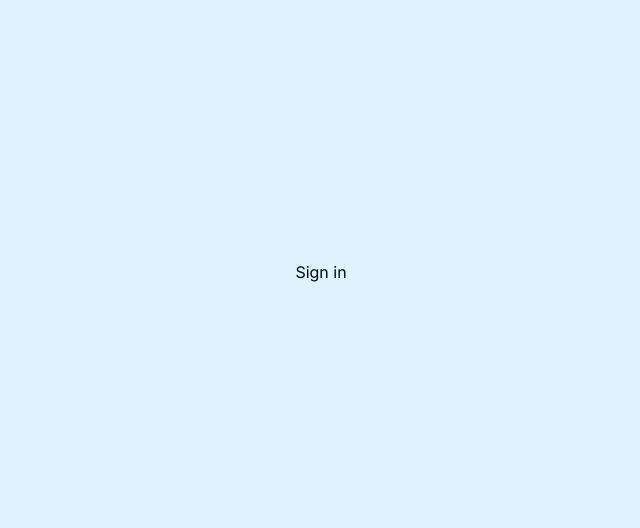
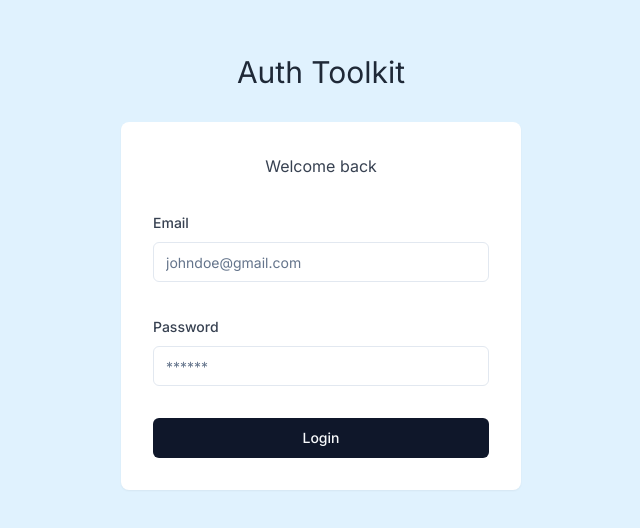
Before and after one commit to PS1242/Auth-toolkit, a Next.js app: page /auth/sign-in in a window 1280 px wide. Shown: the part 128-656 px from the top of the page, without its empty margins (319-959 px from the left). Built offline with nearby package versions, Linux system fonts and the light colour scheme.

Commit message:
log in form

```diff
--- a/app/auth/sign-in/page.tsx
+++ b/app/auth/sign-in/page.tsx
@@ -1,7 +1,82 @@
+"use client";
+
+import { Button } from "@/components/ui/button";
+import {
+  Form,
+  FormControl,
+  FormField,
+  FormItem,
+  FormLabel,
+  FormMessage,
+} from "@/components/ui/form";
+import { Input } from "@/components/ui/input";
+import { zodResolver } from "@hookform/resolvers/zod";
+import { useForm } from "react-hook-form";
+import { z } from "zod";
+
+const formSchema = z.object({
+  email: z.string().email(),
+  password: z.string().min(1, {
+    message: "Enter password",
+  }),
+});
+
 export default function SignInPage() {
+  const form = useForm<z.infer<typeof formSchema>>({
+    resolver: zodResolver(formSchema),
+    defaultValues: {
+      email: "",
+      password: "",
+    },
+  });
+
+  const onSubmit = (values: z.infer<typeof formSchema>) => {
+    console.log(values);
+  };
+
   return (
-    <div className="min-h-screen flex justify-center items-center bg-sky-100">
-      Sign in
+    <div className="min-h-screen flex justify-center items-center bg-sky-100 flex-col">
+      <h1 className="font text-3xl text-gray-800 mb-8">Auth Toolkit</h1>
+      <div className="p-8 bg-white w-[400px] rounded-lg shadow-sm text-gray-700">
+        <h3 className="text-center mb-8">Welcome back</h3>
+        <Form {...form}>
+          <form onSubmit={form.handleSubmit(onSubmit)} className="space-y-8">
+            <FormField
+              control={form.control}
+              name="email"
+              render={({ field }) => (
+                <FormItem>
+                  <FormLabel>Email</FormLabel>
+                  <FormControl>
+                    <Input
+                      placeholder="johndoe@gmail.com"
+                      {...field}
+                      type="email"
+                    />
+                  </FormControl>
+                  <FormMessage />
+                </FormItem>
+              )}
+            />
+            <FormField
+              control={form.control}
+              name="password"
+              render={({ field }) => (
+                <FormItem>
+                  <FormLabel>Password</FormLabel>
+                  <FormControl>
+                    <Input placeholder="******" {...field} type="password" />
+                  </FormControl>
+                  <FormMessage />
+                </FormItem>
+              )}
+            />
+            <Button className="w-full" type="submit">
+              Login
+            </Button>
+          </form>
+        </Form>
+      </div>
     </div>
   );
 }
--- /dev/null
+++ b/components/ui/form.tsx
@@ -0,0 +1,172 @@
+import * as React from "react";
+import * as LabelPrimitive from "@radix-ui/react-label";
+import { Slot } from "@radix-ui/react-slot";
+import {
+  Controller,
+  ControllerProps,
+  FieldPath,
+  FieldValues,
+  FormProvider,
+  useFormContext,
+} from "react-hook-form";
+
+import { cn } from "@/lib/utils";
+import { Label } from "@/components/ui/label";
+
+const Form = FormProvider;
+
+type FormFieldContextValue<
+  TFieldValues extends FieldValues = FieldValues,
+  TName extends FieldPath<TFieldValues> = FieldPath<TFieldValues>
+> = {
+  name: TName;
+};
+
+const FormFieldContext = React.createContext<FormFieldContextValue>(
+  {} as FormFieldContextValue
+);
+
+const FormField = <
+  TFieldValues extends FieldValues = FieldValues,
+  TName extends FieldPath<TFieldValues> = FieldPath<TFieldValues>
+>({
+  ...props
+}: ControllerProps<TFieldValues, TName>) => {
+  return (
+    <FormFieldContext.Provider value={{ name: props.name }}>
+      <Controller {...props} />
+    </FormFieldContext.Provider>
+  );
+};
+
+const useFormField = () => {
+  const fieldContext = React.useContext(FormFieldContext);
+  const itemContext = React.useContext(FormItemContext);
+  const { getFieldState, formState } = useFormContext();
+
+  const fieldState = getFieldState(fieldContext.name, formState);
+
+  if (!fieldContext) {
+    throw new Error("useFormField should be used within <FormField>");
+  }
+
+  const { id } = itemContext;
+
+  return {
+    id,
+    name: fieldContext.name,
+    formItemId: `${id}-form-item`,
+    formDescriptionId: `${id}-form-item-description`,
+    formMessageId: `${id}-form-item-message`,
+    ...fieldState,
+  };
+};
+
+type FormItemContextValue = {
+  id: string;
+};
+
+const FormItemContext = React.createContext<FormItemContextValue>(
+  {} as FormItemContextValue
+);
+
+const FormItem = React.forwardRef<
+  HTMLDivElement,
+  React.HTMLAttributes<HTMLDivElement>
+>(({ className, ...props }, ref) => {
+  const id = React.useId();
+
+  return (
+    <FormItemContext.Provider value={{ id }}>
+      <div ref={ref} className={cn("space-y-2", className)} {...props} />
+    </FormItemContext.Provider>
+  );
+});
+FormItem.displayName = "FormItem";
+
+const FormLabel = React.forwardRef<
+  React.ElementRef<typeof LabelPrimitive.Root>,
+  React.ComponentPropsWithoutRef<typeof LabelPrimitive.Root>
+>(({ className, ...props }, ref) => {
+  const { error, formItemId } = useFormField();
+
+  return (
+    <Label ref={ref} className={className} htmlFor={formItemId} {...props} />
+  );
+});
+FormLabel.displayName = "FormLabel";
+
+const FormControl = React.forwardRef<
+  React.ElementRef<typeof Slot>,
+  React.ComponentPropsWithoutRef<typeof Slot>
+>(({ ...props }, ref) => {
+  const { error, formItemId, formDescriptionId, formMessageId } =
+    useFormField();
+
+  return (
+    <Slot
+      ref={ref}
+      id={formItemId}
+      aria-describedby={
+        !error
+          ? `${formDescriptionId}`
+          : `${formDescriptionId} ${formMessageId}`
+      }
+      aria-invalid={!!error}
+      {...props}
+    />
+  );
+});
+FormControl.displayName = "FormControl";
+
+const FormDescription = React.forwardRef<
+  HTMLParagraphElement,
+  React.HTMLAttributes<HTMLParagraphElement>
+>(({ className, ...props }, ref) => {
+  const { formDescriptionId } = useFormField();
+
+  return (
+    <p
+      ref={ref}
+      id={formDescriptionId}
+      className={cn("text-sm text-muted-foreground", className)}
+      {...props}
+    />
+  );
+});
+FormDescription.displayName = "FormDescription";
+
+const FormMessage = React.forwardRef<
+  HTMLParagraphElement,
+  React.HTMLAttributes<HTMLParagraphElement>
+>(({ className, children, ...props }, ref) => {
+  const { error, formMessageId } = useFormField();
+  const body = error ? String(error?.message) : children;
+
+  if (!body) {
+    return null;
+  }
+
+  return (
+    <p
+      ref={ref}
+      id={formMessageId}
+      className={cn("text-xs font-normal text-destructive", className)}
+      {...props}
+    >
+      {body}
+    </p>
+  );
+});
+FormMessage.displayName = "FormMessage";
+
+export {
+  useFormField,
+  Form,
+  FormItem,
+  FormLabel,
+  FormControl,
+  FormDescription,
+  FormMessage,
+  FormField,
+};
--- /dev/null
+++ b/components/ui/input.tsx
@@ -0,0 +1,25 @@
+import * as React from "react"
+
+import { cn } from "@/lib/utils"
+
+export interface InputProps
+  extends React.InputHTMLAttributes<HTMLInputElement> {}
+
+const Input = React.forwardRef<HTMLInputElement, InputProps>(
+  ({ className, type, ...props }, ref) => {
+    return (
+      <input
+        type={type}
+        className={cn(
+          "flex h-10 w-full rounded-md border border-input bg-background px-3 py-2 text-sm ring-offset-background file:border-0 file:bg-transparent file:text-sm file:font-medium placeholder:text-muted-foreground focus-visible:outline-none focus-visible:ring-2 focus-visible:ring-ring focus-visible:ring-offset-2 disabled:cursor-not-allowed disabled:opacity-50",
+          className
+        )}
+        ref={ref}
+        {...props}
+      />
+    )
+  }
+)
+Input.displayName = "Input"
+
+export { Input }
--- /dev/null
+++ b/components/ui/label.tsx
@@ -0,0 +1,26 @@
+"use client"
+
+import * as React from "react"
+import * as LabelPrimitive from "@radix-ui/react-label"
+import { cva, type VariantProps } from "class-variance-authority"
+
+import { cn } from "@/lib/utils"
+
+const labelVariants = cva(
+  "text-sm font-medium leading-none peer-disabled:cursor-not-allowed peer-disabled:opacity-70"
+)
+
+const Label = React.forwardRef<
+  React.ElementRef<typeof LabelPrimitive.Root>,
+  React.ComponentPropsWithoutRef<typeof LabelPrimitive.Root> &
+    VariantProps<typeof labelVariants>
+>(({ className, ...props }, ref) => (
+  <LabelPrimitive.Root
+    ref={ref}
+    className={cn(labelVariants(), className)}
+    {...props}
+  />
+))
+Label.displayName = LabelPrimitive.Root.displayName
+
+export { Label }
--- a/package.json
+++ b/package.json
@@ -9,6 +9,8 @@
     "lint": "next lint"
   },
   "dependencies": {
+    "@hookform/resolvers": "^3.3.4",
+    "@radix-ui/react-label": "^2.0.2",
     "@radix-ui/react-slot": "^1.0.2",
     "class-variance-authority": "^0.7.0",
     "clsx": "^2.1.0",
@@ -16,8 +18,10 @@
     "next": "14.1.4",
     "react": "^18",
     "react-dom": "^18",
+    "react-hook-form": "^7.51.1",
     "tailwind-merge": "^2.2.2",
-    "tailwindcss-animate": "^1.0.7"
+    "tailwindcss-animate": "^1.0.7",
+    "zod": "^3.22.4"
   },
   "devDependencies": {
     "@types/node": "^20",
```
Also changed, not shown: 1 other file (tests, documents, lock files or other folders).
